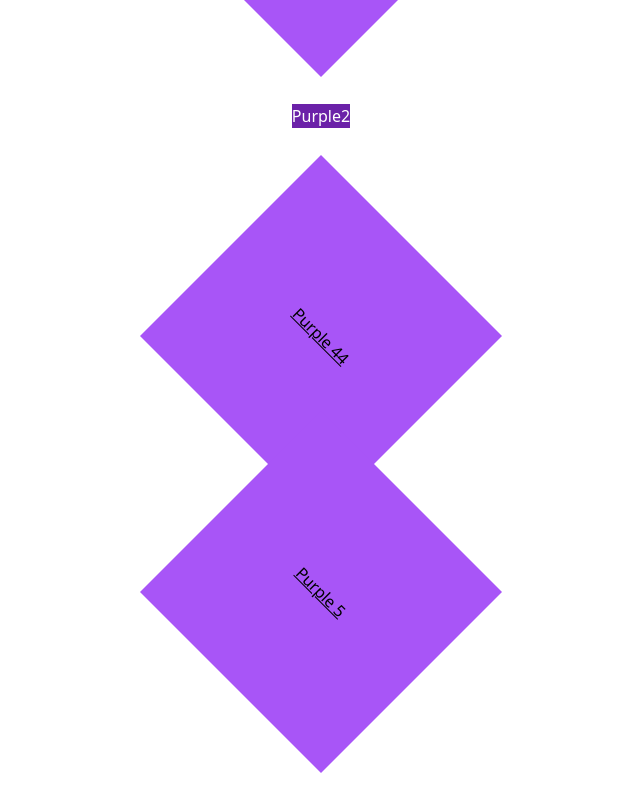
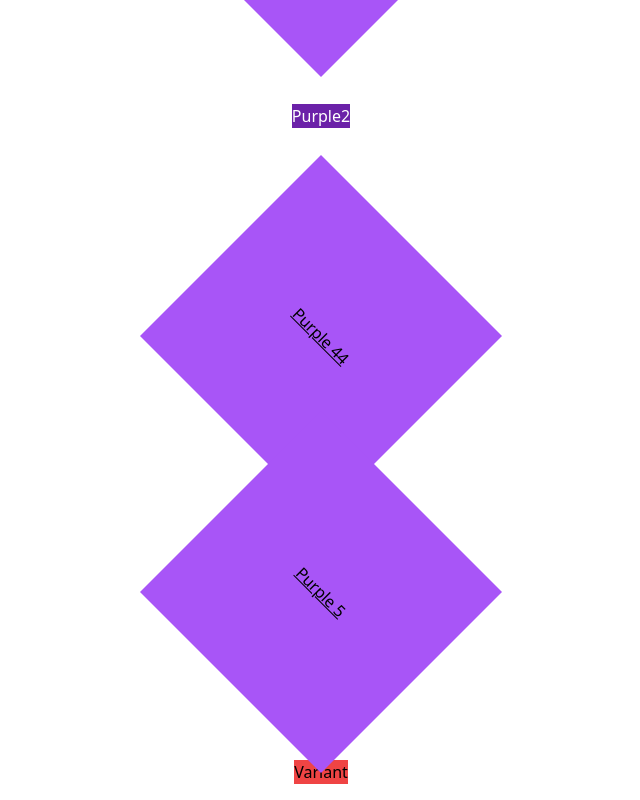
Before and after one commit to SODEFA-GmbH-Co-KG/zwilling, a Next.js app: page / in a window 1280 px wide. Shown: the part 1588-2388 px from the top of the page, without its empty margins (319-959 px from the left). Before the commit the page ends 2361 px from the top, so only its background shows below. Built offline with nearby package versions, Linux system fonts and the light colour scheme.

Commit message:
📝 add cva example

```diff
--- a/package.json
+++ b/package.json
@@ -13,6 +13,7 @@
     "@types/node": "18.13.0",
     "@types/react": "18.0.27",
     "@types/react-dom": "18.0.10",
+    "class-variance-authority": "^0.4.0",
     "clsx": "^1.2.1",
     "eslint": "8.33.0",
     "eslint-config-next": "13.1.6",
--- a/src/pages/index.tsx
+++ b/src/pages/index.tsx
@@ -1,5 +1,16 @@
 import { zw } from '@/lib/zwilling'
+import { cva } from 'class-variance-authority'
 import styled from 'styled-components'
+
+const buttonVariants = cva('', {
+  variants: {
+    color: {
+      red: 'bg-red-500',
+      green: 'bg-green-500',
+    },
+  },
+})
+const VariantButton = zw.a(buttonVariants)
 
 const SuperButton = ({
   className,
@@ -71,6 +82,9 @@ export default function Page() {
           </PurpleBox3>
           <PurpleBox4>Purple 44</PurpleBox4>
           <PurpleBox5>Purple 5</PurpleBox5>
+          <VariantButton color="red" className="mt-10">
+            Variant
+          </VariantButton>
         </div>
       </div>
     </>
```
Also changed, not shown: 2 other files (tests, documents, lock files or other folders).
